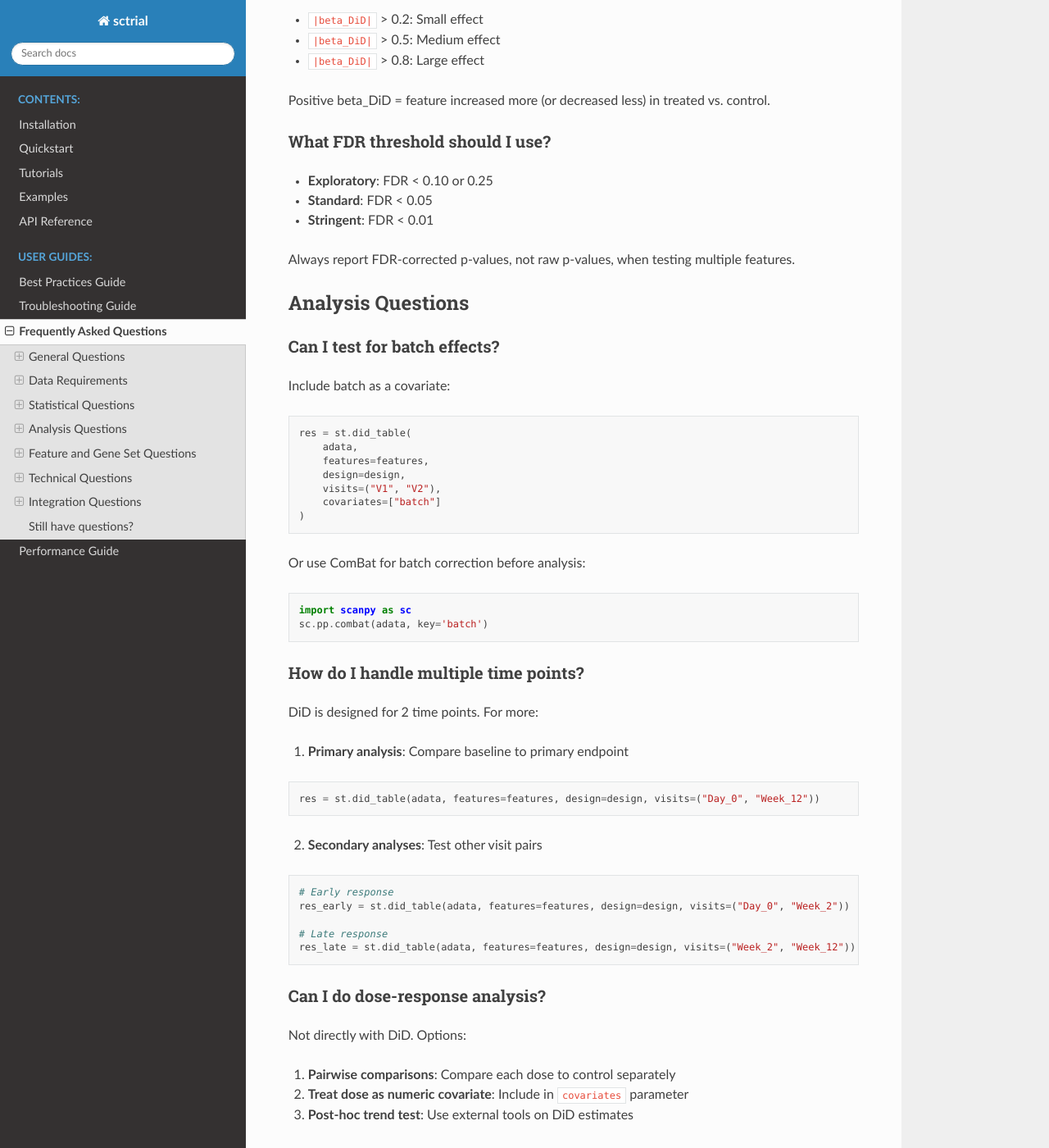
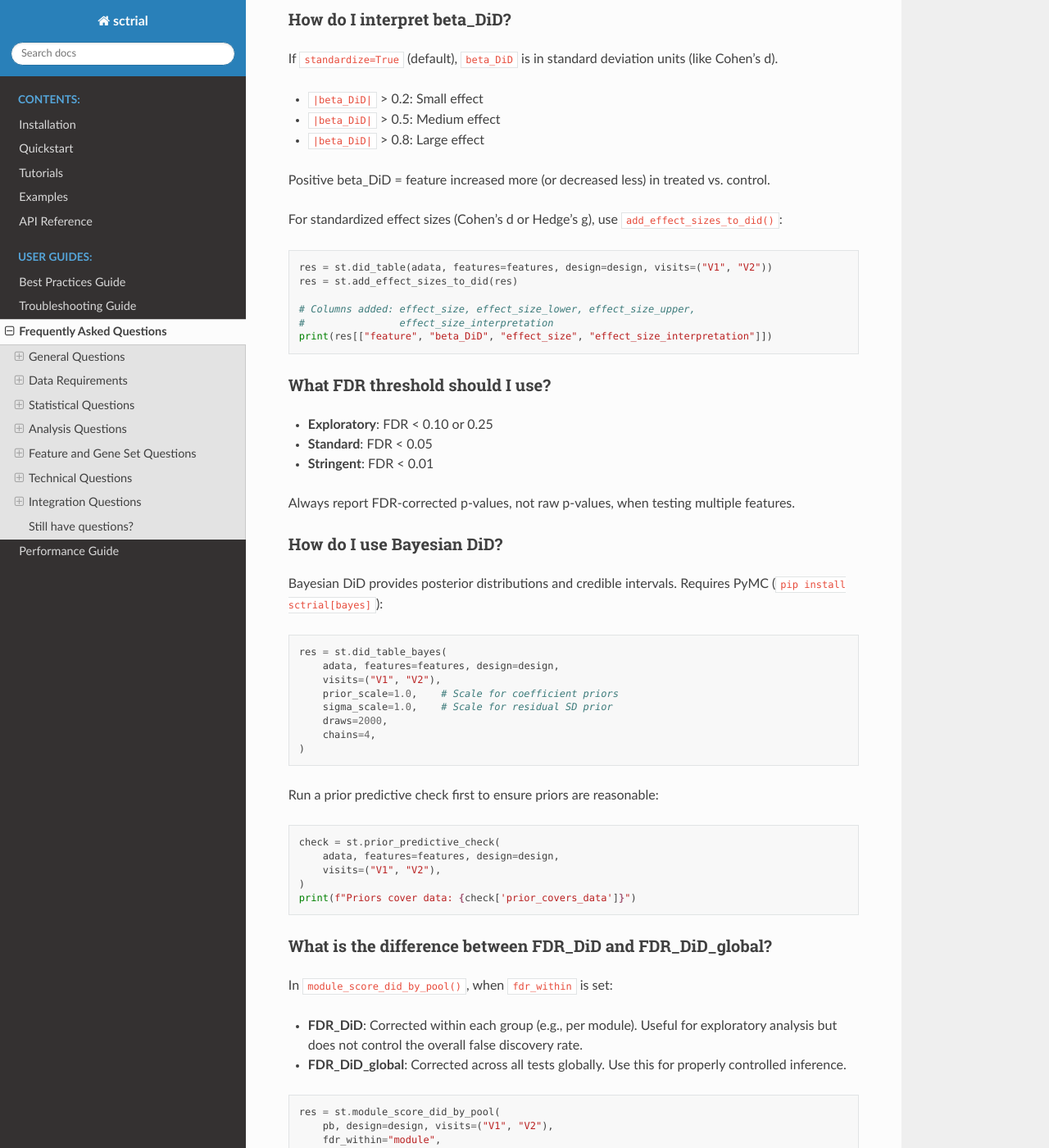
Before and after one commit to TheOmarLab/sctrial, a Sphinx documentation site: the page built from docs/source/faq.rst, in a window 1280 px wide and 1400 px high, scrolled down 5592 px. Shown: the whole window at 82% size. Built offline with Sphinx 7.4.7 and the Read the Docs theme 3.1.0, drawn with Linux system fonts in a browser that asks for light colours; pages that are not in the unit, such as notebooks, are missing from menus; some of the changed text lies outside the part shown.

Commit message:
Update docs for audit changes: Bayesian priors, FDR global, effect sizes
- Add Bayesian DiD best practices with prior_predictive_check example
- Add FAQ entries for Bayesian DiD and FDR_DiD vs FDR_DiD_global
- Document WLS inverse-variance weighting in FAQ
- Add effect size interpretation example to FAQ
- Update module score tutorial to show fdr_global parameter

```diff
--- a/docs/source/faq.rst
+++ b/docs/source/faq.rst
@@ -258,6 +258,10 @@ Should I use cell-level or participant-level aggregation?
 
 Why? Cells from the same participant are not independent, violating regression assumptions. Participant-level aggregation (pseudobulk) respects the experimental design.
 
+When aggregated, if an ``n_cells`` column is present, Weighted Least Squares (WLS) is
+used with inverse-variance weights proportional to the number of cells per group.
+This gives more weight to participant-visit groups with more cells (lower variance means).
+
 What are Wild Cluster Bootstrap p-values?
 ~~~~~~~~~~~~~~~~~~~~~~~~~~~~~~~~~~~~~~~~~~
 
@@ -276,6 +280,17 @@ If ``standardize=True`` (default), ``beta_DiD`` is in standard deviation units (
 
 Positive beta_DiD = feature increased more (or decreased less) in treated vs. control.
 
+For standardized effect sizes (Cohen's d or Hedge's g), use ``add_effect_sizes_to_did()``:
+
+.. code-block:: python
+
+   res = st.did_table(adata, features=features, design=design, visits=("V1", "V2"))
+   res = st.add_effect_sizes_to_did(res)
+
+   # Columns added: effect_size, effect_size_lower, effect_size_upper,
+   #                effect_size_interpretation
+   print(res[["feature", "beta_DiD", "effect_size", "effect_size_interpretation"]])
+
 What FDR threshold should I use?
 ~~~~~~~~~~~~~~~~~~~~~~~~~~~~~~~~~
 
@@ -284,6 +299,54 @@ What FDR threshold should I use?
 - **Stringent**: FDR < 0.01
 
 Always report FDR-corrected p-values, not raw p-values, when testing multiple features.
+
+How do I use Bayesian DiD?
+~~~~~~~~~~~~~~~~~~~~~~~~~~
+
+Bayesian DiD provides posterior distributions and credible intervals.
+Requires PyMC (``pip install sctrial[bayes]``):
+
+.. code-block:: python
+
+   res = st.did_table_bayes(
+       adata, features=features, design=design,
+       visits=("V1", "V2"),
+       prior_scale=1.0,    # Scale for coefficient priors
+       sigma_scale=1.0,    # Scale for residual SD prior
+       draws=2000,
+       chains=4,
+   )
+
+Run a prior predictive check first to ensure priors are reasonable:
+
+.. code-block:: python
+
+   check = st.prior_predictive_check(
+       adata, features=features, design=design,
+       visits=("V1", "V2"),
+   )
+   print(f"Priors cover data: {check['prior_covers_data']}")
+
+What is the difference between FDR_DiD and FDR_DiD_global?
+~~~~~~~~~~~~~~~~~~~~~~~~~~~~~~~~~~~~~~~~~~~~~~~~~~~~~~~~~~~
+
+In ``module_score_did_by_pool()``, when ``fdr_within`` is set:
+
+- **FDR_DiD**: Corrected within each group (e.g., per module). Useful for
+  exploratory analysis but does not control the overall false discovery rate.
+- **FDR_DiD_global**: Corrected across all tests globally. Use this for
+  properly controlled inference.
+
+.. code-block:: python
+
+   res = st.module_score_did_by_pool(
+       pb, design=design, visits=("V1", "V2"),
+       fdr_within="module",
+       fdr_global=True,  # default
+   )
+
+   # For publication: use global FDR
+   sig = res[res["FDR_DiD_global"] < 0.05]
 
 Analysis Questions
 ------------------
--- a/docs/source/tutorials/module_score_did_pipeline.rst
+++ b/docs/source/tutorials/module_score_did_pipeline.rst
@@ -19,9 +19,11 @@ This tutorial demonstrates a module‑score pseudobulk DiD workflow.
        design=design,
        visits=("V1", "V2"),
        n_perm=1000,
-       fdr_within="module",
+       fdr_within="module",   # Per-module FDR (exploratory)
+       fdr_global=True,       # Also compute global FDR across all tests
    )
 
+   # Use FDR_DiD_global for properly controlled multiple testing
    display(res.sort_values("p_DiD").head())
 
 Visualization
```
Also changed, not shown: docs/source/best_practices.rst (+49 -0 lines).
